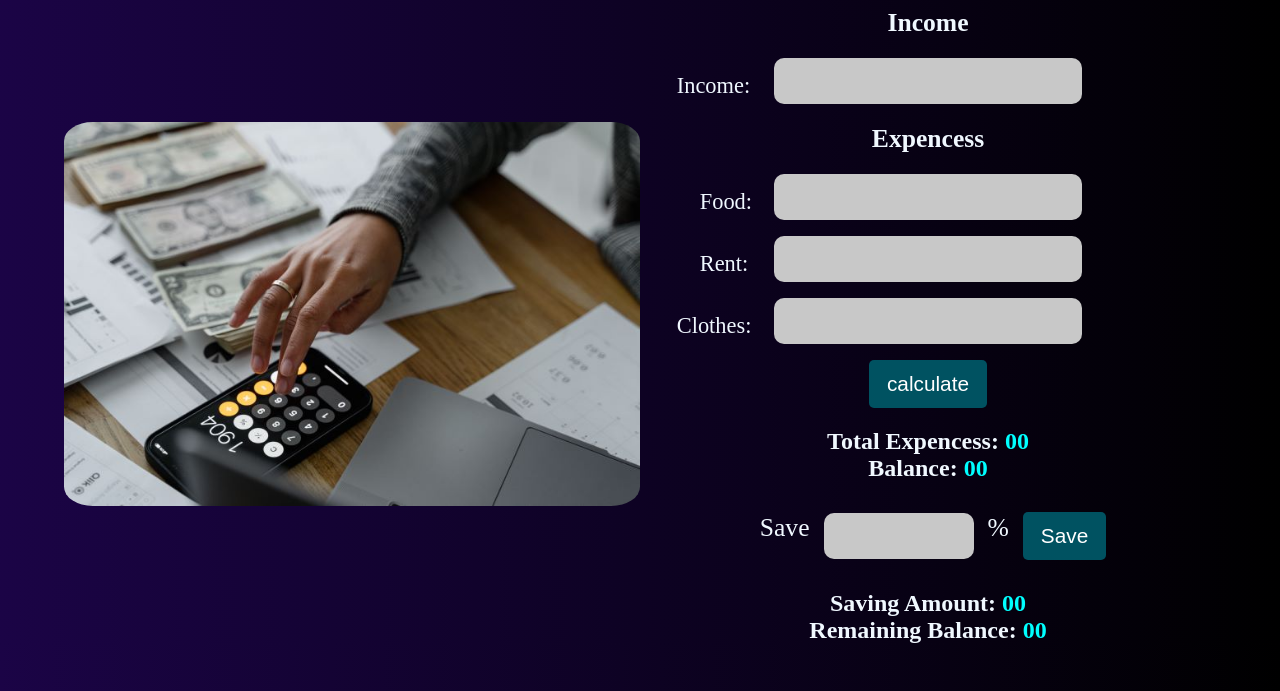
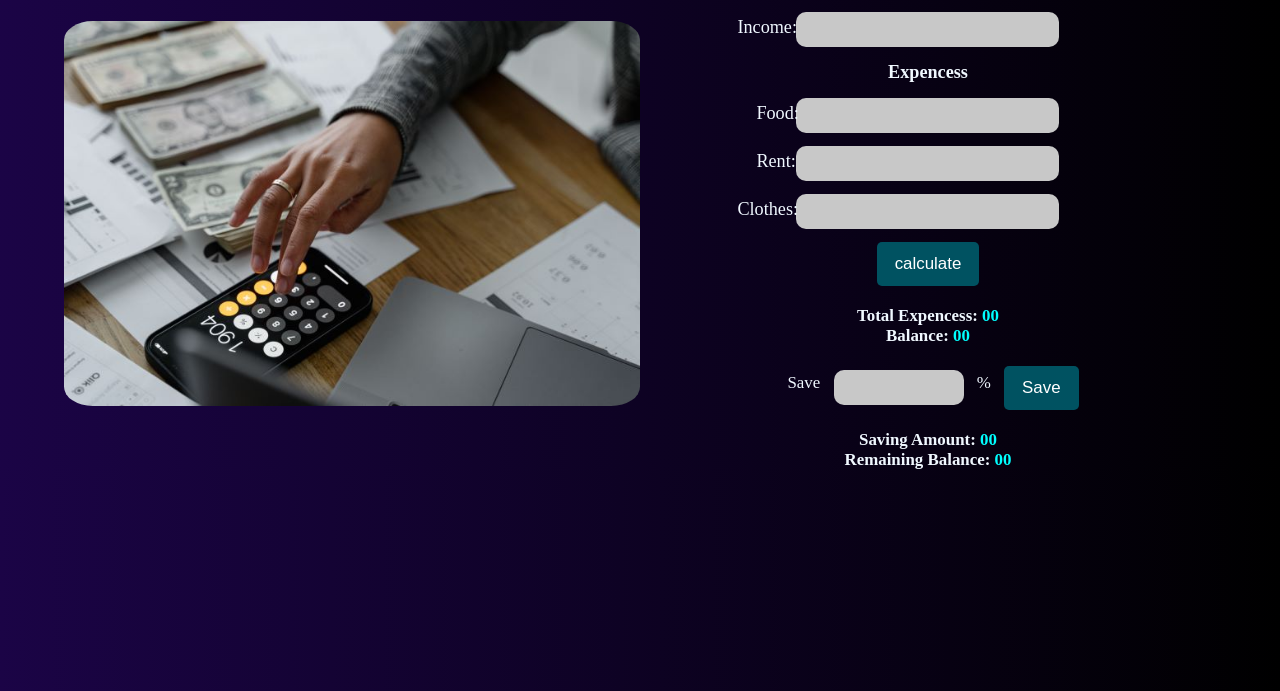
Before and after one commit to Abid459/Money-master, a plain HTML site: page index.html in a window 1280 px wide. Shown: the part 109-800 px from the top of the page. Drawn offline with Linux system fonts and the light colour scheme.

Commit message:
version 1.2

```diff
--- a/index.html
+++ b/index.html
@@ -62,7 +62,7 @@
 
                         <!-- ------savings------- -->
                         <div class="savings">
-                            <p class="nn">Save</p>
+                            <p >Save</p>
                             <input type="number" id="save">
                             <p>%</p>
                             <button class="btn-save">Save</button>
--- a/styles/styles.css
+++ b/styles/styles.css
@@ -3,6 +3,9 @@
     padding: 0;
     margin: 0;
     box-sizing: border-box;
+}
+html{
+    font-size: 13px;
 }
 
 section {
@@ -21,14 +24,16 @@ img {
 }
 
 h3 {
-    font-size: 1.6rem;
-    margin: 20px 0;
+    font-size: 1.4rem;
+    margin: 15px 0;
 }
 
 h4 {
-    font-size: 1.5rem;
+    font-size: 1.3rem;
 }
-
+p{
+    /* font-size: .4rem; */
+}
 span {
     color: aqua;
 }
@@ -65,7 +70,7 @@ p {
 
 header h2 {
     text-align: center;
-    padding: 30px 0;
+    padding: 20px 0;
     font-size: 2rem;
     color: azure;
 }
@@ -88,17 +93,17 @@ header h2 {
 label {
     font-size: 1.4rem;
     position: absolute;
-    left: -73px;
-    top: 15px
+    left: -40px;
+    top: 5px
 }
 
 .rent-label,
 .food-label {
-    left: -50px
+    left: -21px
 }
 
 input {
-    padding: 10px;
+    padding: 7px 10px;
     outline: 0;
     border: 0;
     background: rgb(200, 200, 200);
@@ -111,13 +116,14 @@ input {
 }
 
 .savings {
-    margin: 30px 0;
+    margin: 20px 0;
 }
 
 .savings p {
     display: inline-block;
     margin: 0 10px;
     overflow: hidden;
+    font-size: 1.3rem;
 }
 
 .btn-calc {
@@ -125,7 +131,7 @@ input {
 }
 
 #save {
-    width: 150px;
+    width: 130px;
 }
 
 
```
